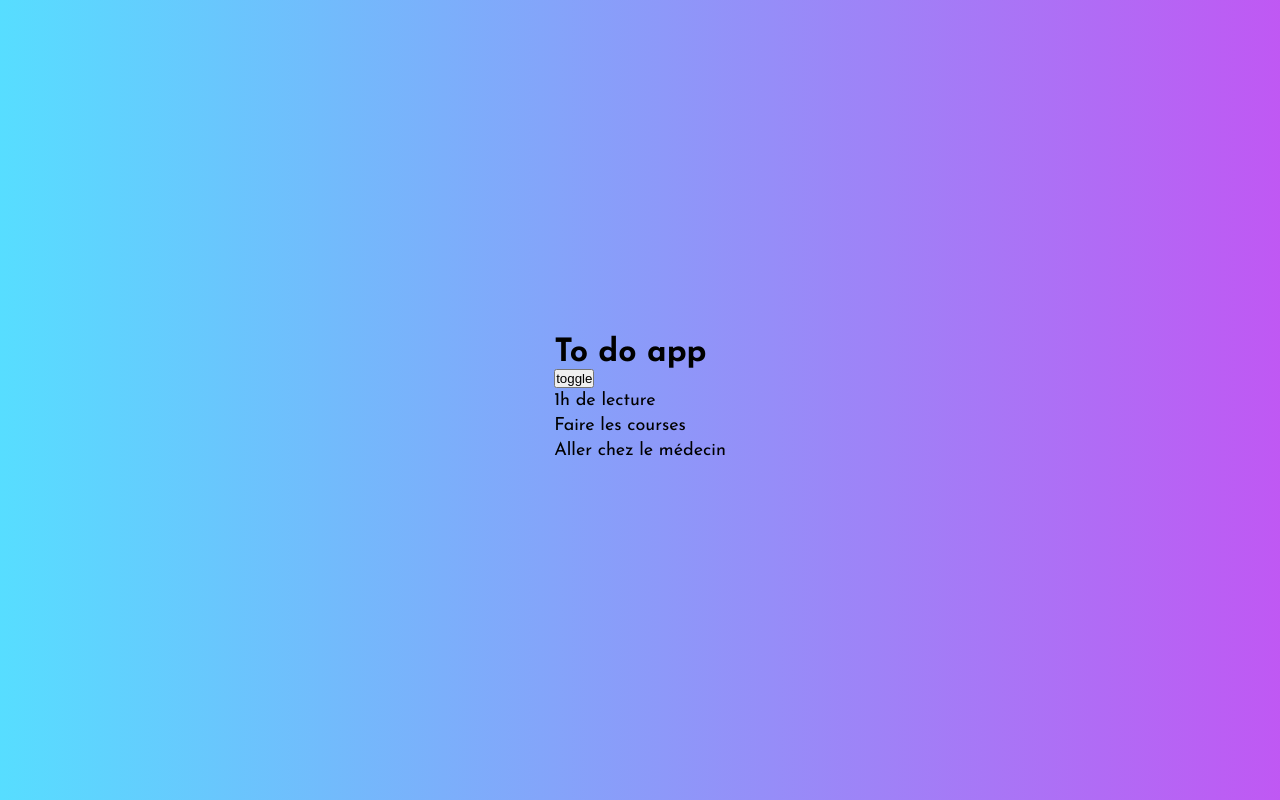
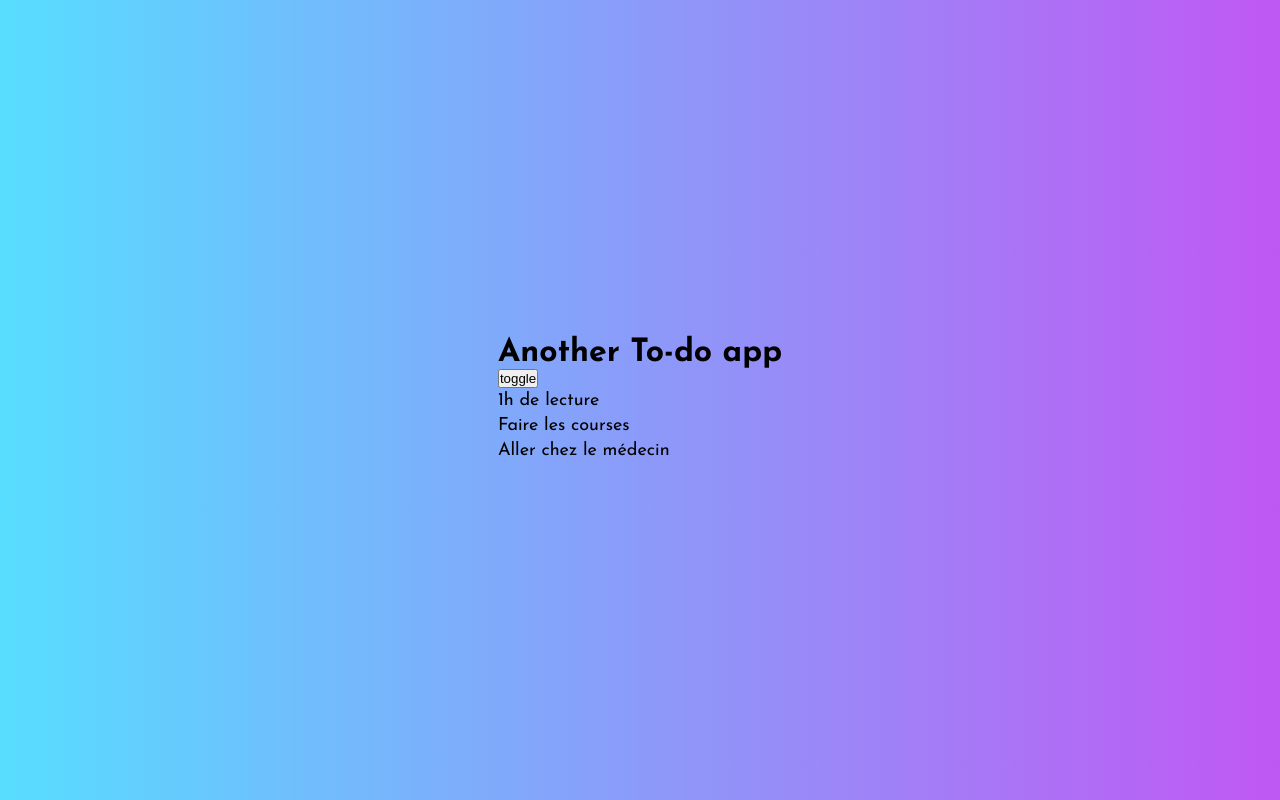
Before and after one commit to jupanaos/ANG_Todo-app, an Angular app: page / in a window 1280 px wide. Built offline with nearby package versions, Linux system fonts and the light colour scheme; data requests are answered from the project's data file.

Commit message:
style: change app title

```diff
--- a/db.json
+++ b/db.json
@@ -2,15 +2,18 @@
   "todos": [
     {
       "id": 1,
-            "desc": "1h de lecture"
+      "desc": "1h de lecture",
+      "done": true
     },
     {
       "id": 2,
-            "desc": "Faire les courses"
+      "desc": "Faire les courses",
+      "done": false
     },
     {
       "id": 3,
-            "desc": "Aller chez le médecin"
+      "desc": "Aller chez le médecin",
+      "done": true
     }
   ]
 }
--- a/src/app/components/header/header.component.ts
+++ b/src/app/components/header/header.component.ts
@@ -6,7 +6,7 @@ import { Component } from '@angular/core';
   styleUrls: ['./header.component.css']
 })
 export class HeaderComponent {
-  title: string = 'To do app';
+  title: string = 'Another To-do app';
 
   themeToggle() {
     console.log("toggle");
```
Lines whose indentation alone changed are shown as unchanged.
